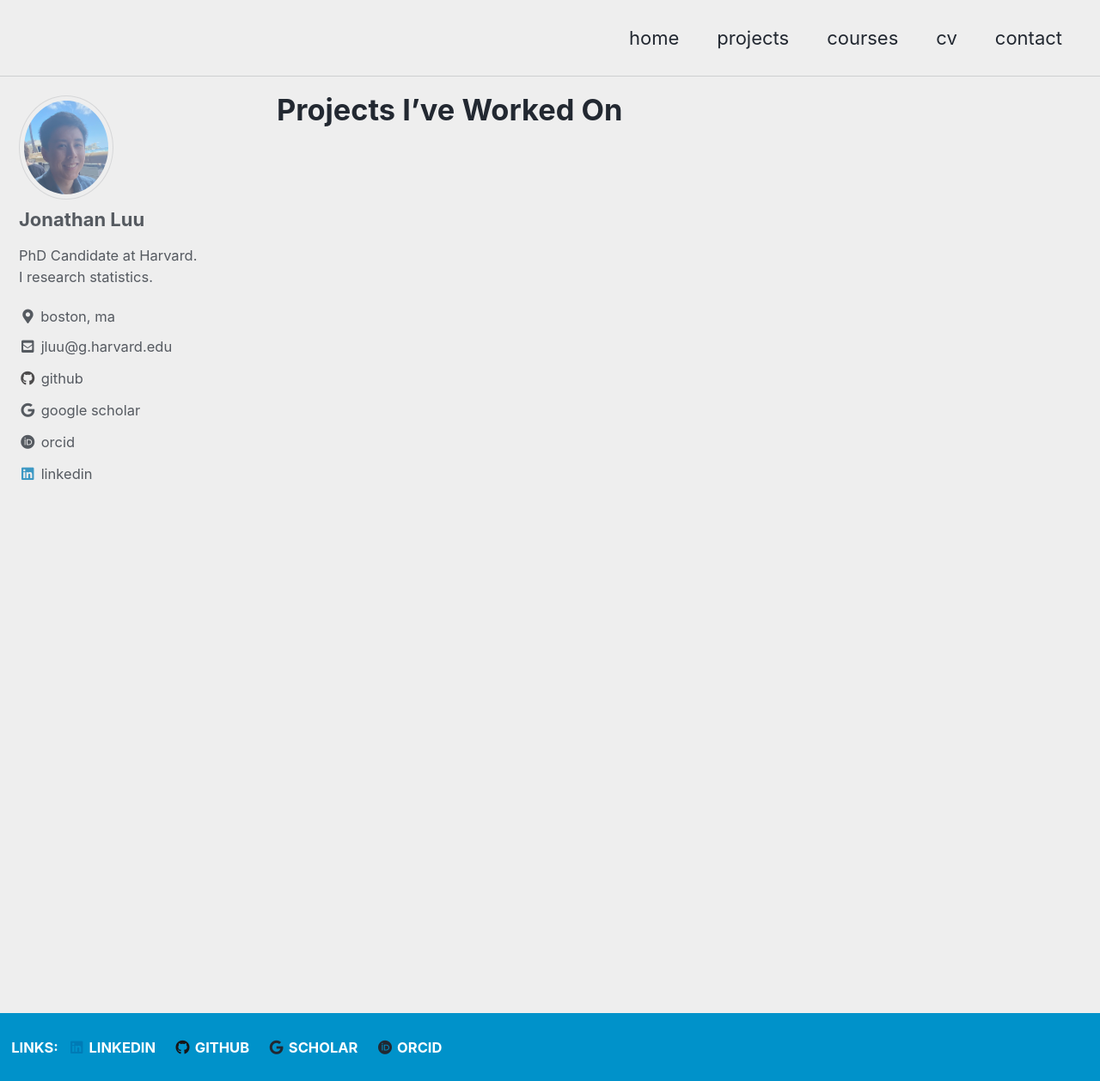
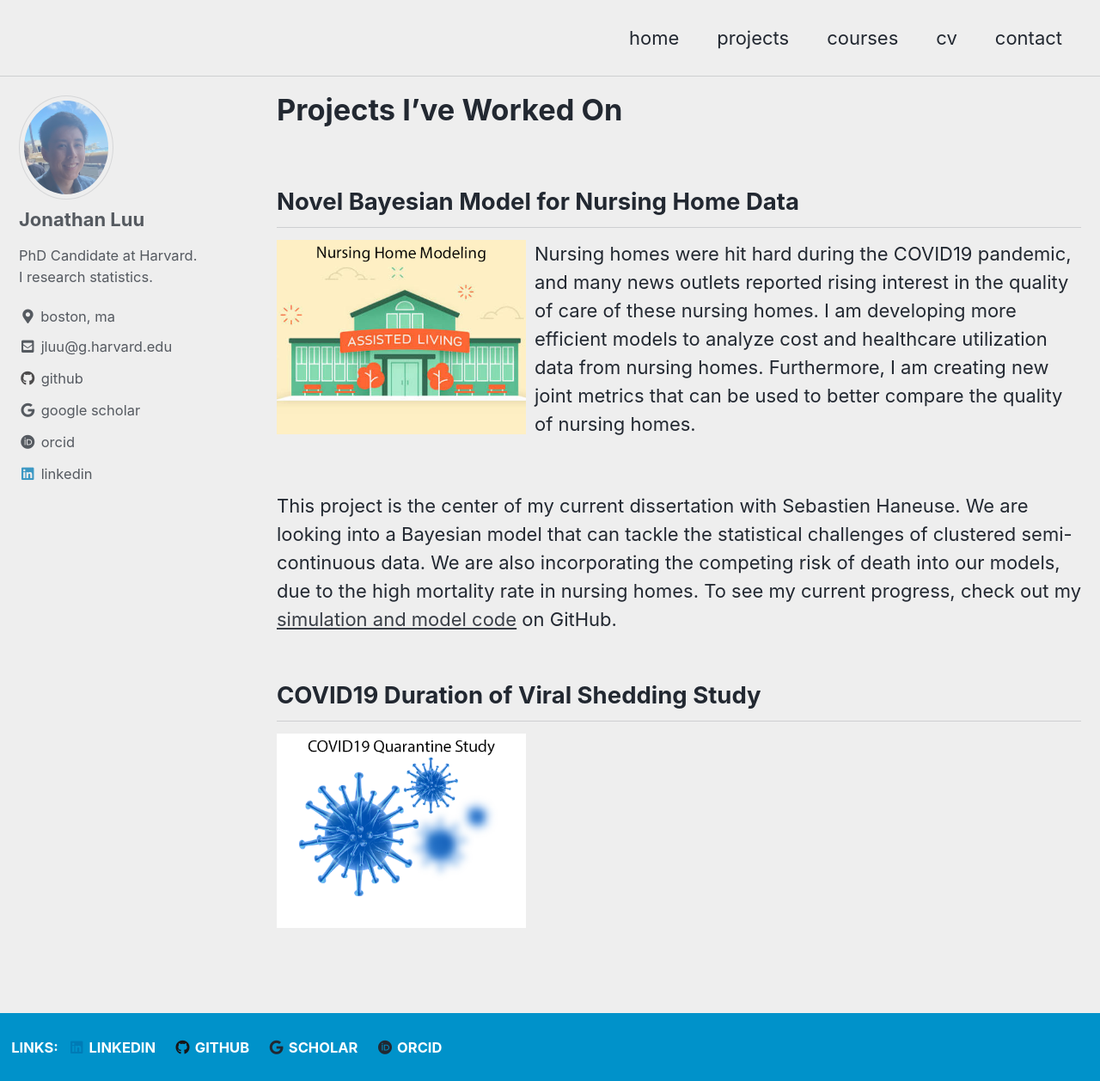
Before and after one commit to luuj/luuj.github.io, a Jekyll site: the page built from _pages/projects.md, in a window 1280 px wide and 1257 px high. Shown: the whole window at 86% size. Built offline with Jekyll 4.4.1, drawn with Linux system fonts in a browser that asks for light colours; cached includes are drawn as plain includes.

Commit message:
added first project

```diff
--- a/_pages/projects.md
+++ b/_pages/projects.md
@@ -4,3 +4,13 @@ title: "Projects I've Worked On"
 permalink: /projects/
 classes: wide
 ---
+
+
+## Novel Bayesian Model for Nursing Home Data
+<img align="left" width="300" style="padding-right:10px;" src="/assets/images/nursing.png"> Nursing homes were hit hard during the COVID19 pandemic, and many news outlets reported rising interest in the quality of care of these nursing homes. I am developing more efficient models to analyze cost and healthcare utilization data from nursing homes. Furthermore, I am creating new joint metrics that can be used to better compare the quality of nursing homes.
+
+<br>
+This project is the center of my current dissertation with Sebastien Haneuse. We are looking into a Bayesian model that can tackle the statistical challenges of clustered semi-continuous data. We are also incorporating the competing risk of death into our models, due to the high mortality rate in nursing homes. To see my current progress, check out my <a href="https://github.com/luuj/Semi-continuous-Bayesian-Modeling">simulation and model code</a> on GitHub.
+
+## COVID19 Duration of Viral Shedding Study
+<img align="left" width="300" style="padding-right:10px;" src="/assets/images/covid.png">
```
Also changed, not shown: 4 other files.
